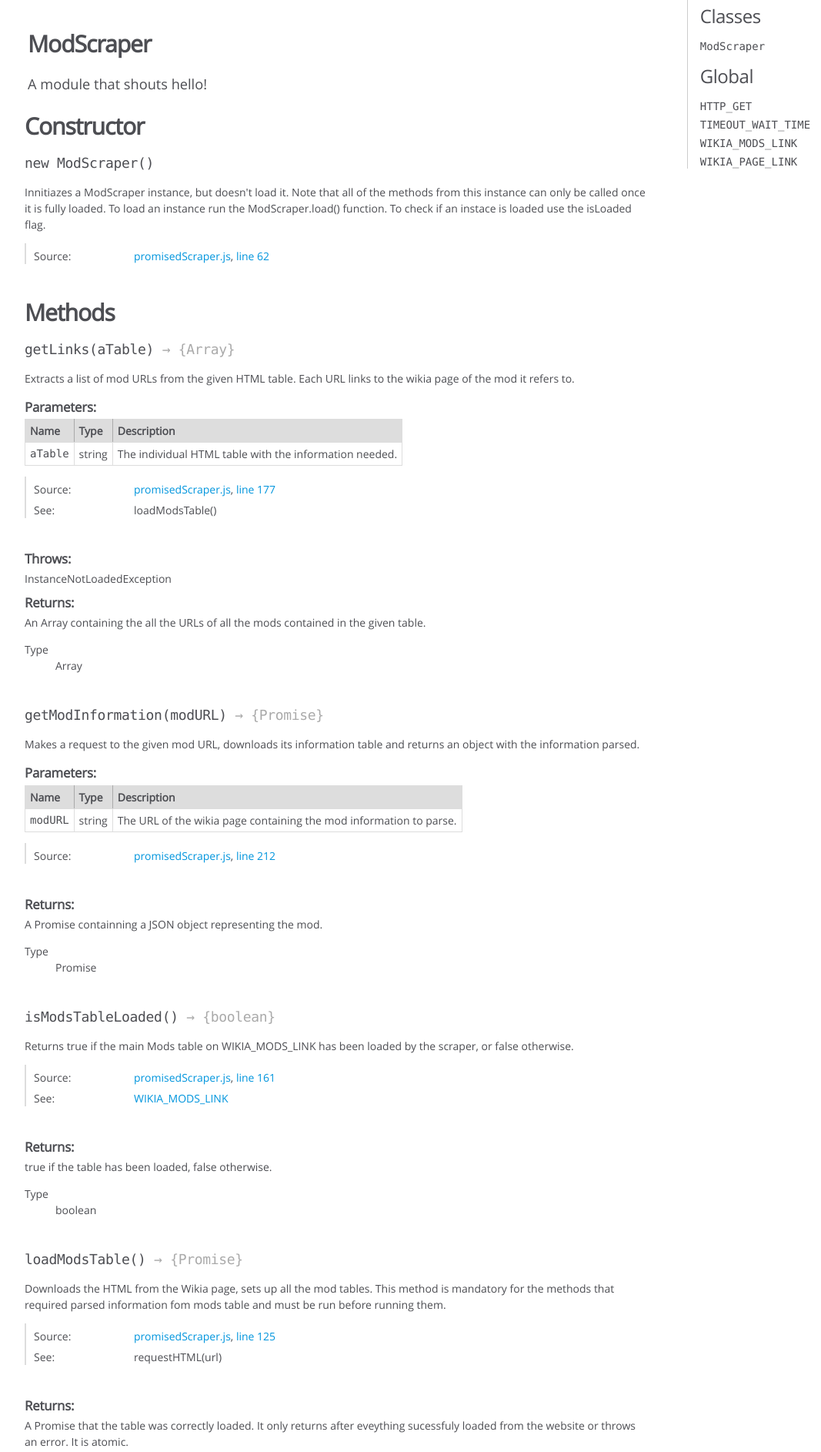
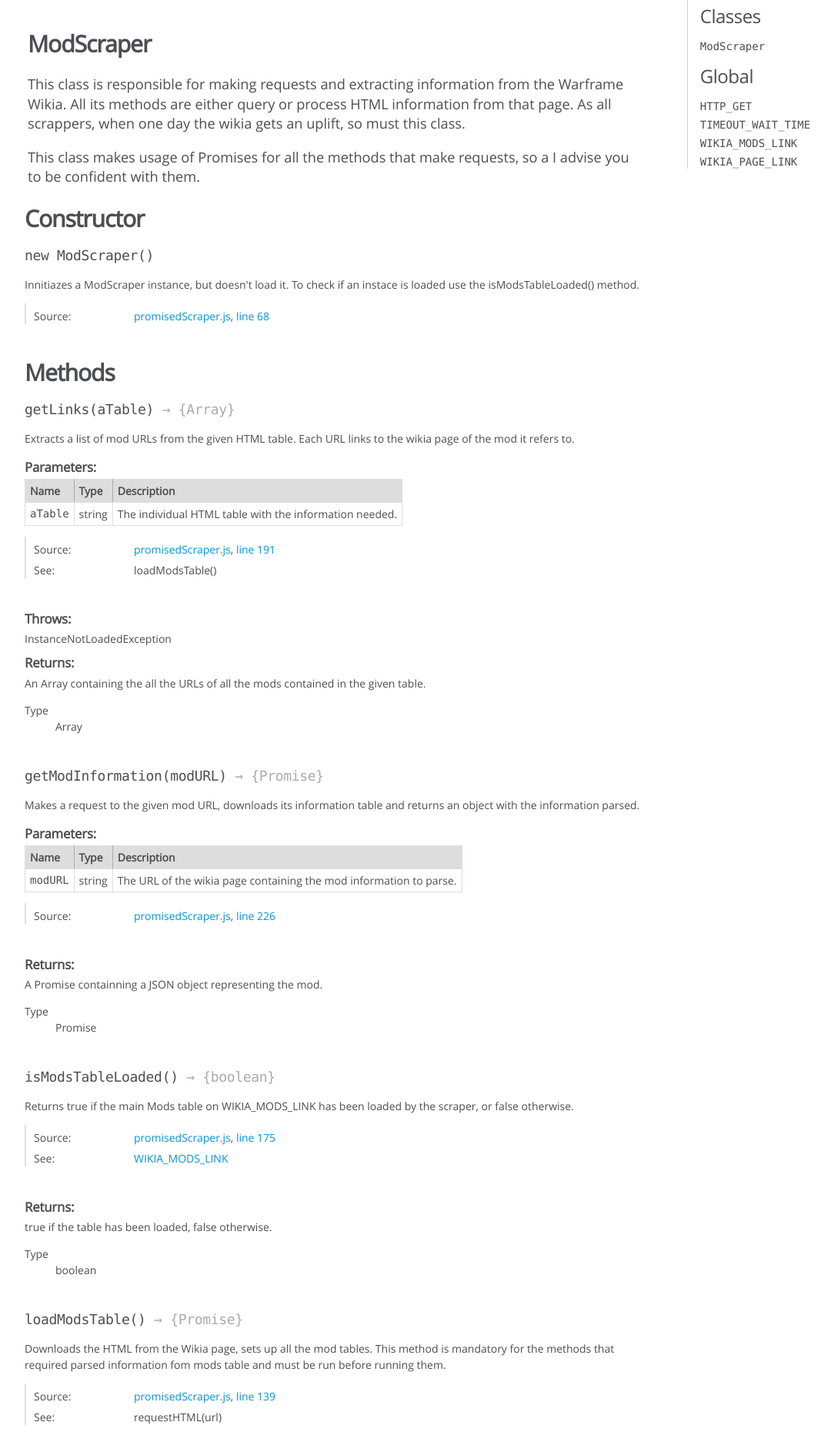
Before and after one commit to Fl4m3Ph03n1x/warframe-db-updater, a plain HTML site: page docs/ModScraper.html in a window 1280 px wide. Shown: the part 90-1976 px from the top of the page at 77% size, without its empty margins (0-1067 px from the left). Drawn offline with Linux system fonts and the light colour scheme.

Commit message:
Improved the documetation

```diff
--- a/docs/ModScraper.html
+++ b/docs/ModScraper.html
@@ -30,7 +30,13 @@
 
         <h2>ModScraper</h2>
 
-            <div class="class-description">A module that shouts hello!</div>
+            <div class="class-description"><p>This class is responsible for making requests and extracting information from
+the Warframe Wikia. All its methods are either query or process HTML
+information from that page. As all scrappers, when one day the wikia gets an
+uplift, so must this class.</p>
+
+<p>This class makes usage of Promises for all the methods that make requests,
+so a I advise you to be confident with them.</p></div>
 
 
 </header>
@@ -51,14 +57,8 @@
 
 
 <div class="description">
-    Innitiazes a ModScraper instance, but doesn't load it.
-
-Note that all of the methods from this instance can only be called once
-it is fully loaded.
-
-To load an instance run the ModScraper.load() function.
-
-To check if an instace is loaded use the isLoaded flag.
+    <p>Innitiazes a ModScraper instance, but doesn't load it. To check if an
+instace is loaded use the isModsTableLoaded() method.</p>
 </div>
 
 
@@ -102,7 +102,7 @@ To check if an instace is loaded use the isLoaded flag.
 
     <dt class="tag-source">Source:</dt>
     <dd class="tag-source"><ul class="dummy"><li>
-        <a href="promisedScraper.js.html">promisedScraper.js</a>, <a href="promisedScraper.js.html#line62">line 62</a>
+        <a href="promisedScraper.js.html">promisedScraper.js</a>, <a href="promisedScraper.js.html#line68">line 68</a>
     </li></ul></dd>
 
 
@@ -253,7 +253,7 @@ the wikia page of the mod it refers to.
 
     <dt class="tag-source">Source:</dt>
     <dd class="tag-source"><ul class="dummy"><li>
-        <a href="promisedScraper.js.html">promisedScraper.js</a>, <a href="promisedScraper.js.html#line177">line 177</a>
+        <a href="promisedScraper.js.html">promisedScraper.js</a>, <a href="promisedScraper.js.html#line191">line 191</a>
     </li></ul></dd>
 
 
@@ -428,7 +428,7 @@ returns an object with the information parsed.
 
     <dt class="tag-source">Source:</dt>
     <dd class="tag-source"><ul class="dummy"><li>
-        <a href="promisedScraper.js.html">promisedScraper.js</a>, <a href="promisedScraper.js.html#line212">line 212</a>
+        <a href="promisedScraper.js.html">promisedScraper.js</a>, <a href="promisedScraper.js.html#line226">line 226</a>
     </li></ul></dd>
 
 
@@ -534,7 +534,7 @@ by the scraper, or false otherwise.
 
     <dt class="tag-source">Source:</dt>
     <dd class="tag-source"><ul class="dummy"><li>
-        <a href="promisedScraper.js.html">promisedScraper.js</a>, <a href="promisedScraper.js.html#line161">line 161</a>
+        <a href="promisedScraper.js.html">promisedScraper.js</a>, <a href="promisedScraper.js.html#line175">line 175</a>
     </li></ul></dd>
 
 
@@ -602,9 +602,9 @@ by the scraper, or false otherwise.
 
 
 <div class="description">
-    Downloads the HTML from the Wikia page, sets up all the mod tables. This
+    <p>Downloads the HTML from the Wikia page, sets up all the mod tables. This
 method is mandatory for the methods that required parsed information fom
-mods table and must be run before running them.
+mods table and must be run before running them.</p>
 </div>
 
 
@@ -648,7 +648,7 @@ mods table and must be run before running them.
 
     <dt class="tag-source">Source:</dt>
     <dd class="tag-source"><ul class="dummy"><li>
-        <a href="promisedScraper.js.html">promisedScraper.js</a>, <a href="promisedScraper.js.html#line125">line 125</a>
+        <a href="promisedScraper.js.html">promisedScraper.js</a>, <a href="promisedScraper.js.html#line139">line 139</a>
     </li></ul></dd>
 
 
@@ -702,6 +702,23 @@ mods table and must be run before running them.
 </dl>
 
 
+
+
+    <h5>Example</h5>
+
+        <p class="code-caption">Loading usage:</p>
+
+    <pre class="prettyprint"><code>let scrapy = new ModScraper();
+
+let sucessFn = function(){
+ console.log("HTML data loaded with great success!");
+};
+
+let failFn = function(error){
+ console.log("Logging error: " + error);
+};
+
+scrapy.loadModsTable().then(sucessFn).catch(failFn);</code></pre>
 
 
 
@@ -819,7 +836,7 @@ differentiates between the error types with a best effort basis.
 
     <dt class="tag-source">Source:</dt>
     <dd class="tag-source"><ul class="dummy"><li>
-        <a href="promisedScraper.js.html">promisedScraper.js</a>, <a href="promisedScraper.js.html#line273">line 273</a>
+        <a href="promisedScraper.js.html">promisedScraper.js</a>, <a href="promisedScraper.js.html#line287">line 287</a>
     </li></ul></dd>
 
 
@@ -938,7 +955,7 @@ differentiates between the error types with a best effort basis.
 <br class="clear">
 
 <footer>
-    Documentation generated by <a href="https://github.com/jsdoc3/jsdoc">JSDoc 3.4.3</a> on Wed Jan 11 2017 11:29:12 GMT+0000 (UTC)
+    Documentation generated by <a href="https://github.com/jsdoc3/jsdoc">JSDoc 3.4.3</a> on Wed Jan 11 2017 12:45:45 GMT+0000 (UTC)
 </footer>
 
 <script> prettyPrint(); </script>
--- a/server/package.json
+++ b/server/package.json
@@ -4,7 +4,7 @@
   "description": "DB updater for warframe goods",
   "main": "index.js",
   "scripts": {
-    "test": "test"
+    "document": "./node_modules/.bin/jsdoc ./ -d ../docs"
   },
   "keywords": [
     "warframe",
```
Also changed, not shown: docs/global.html (+2 -2 lines), docs/index.html (+1 -1 lines), docs/promisedScraper.js.html (+27 -13 lines), server/promisedScraper.js (+26 -12 lines).
